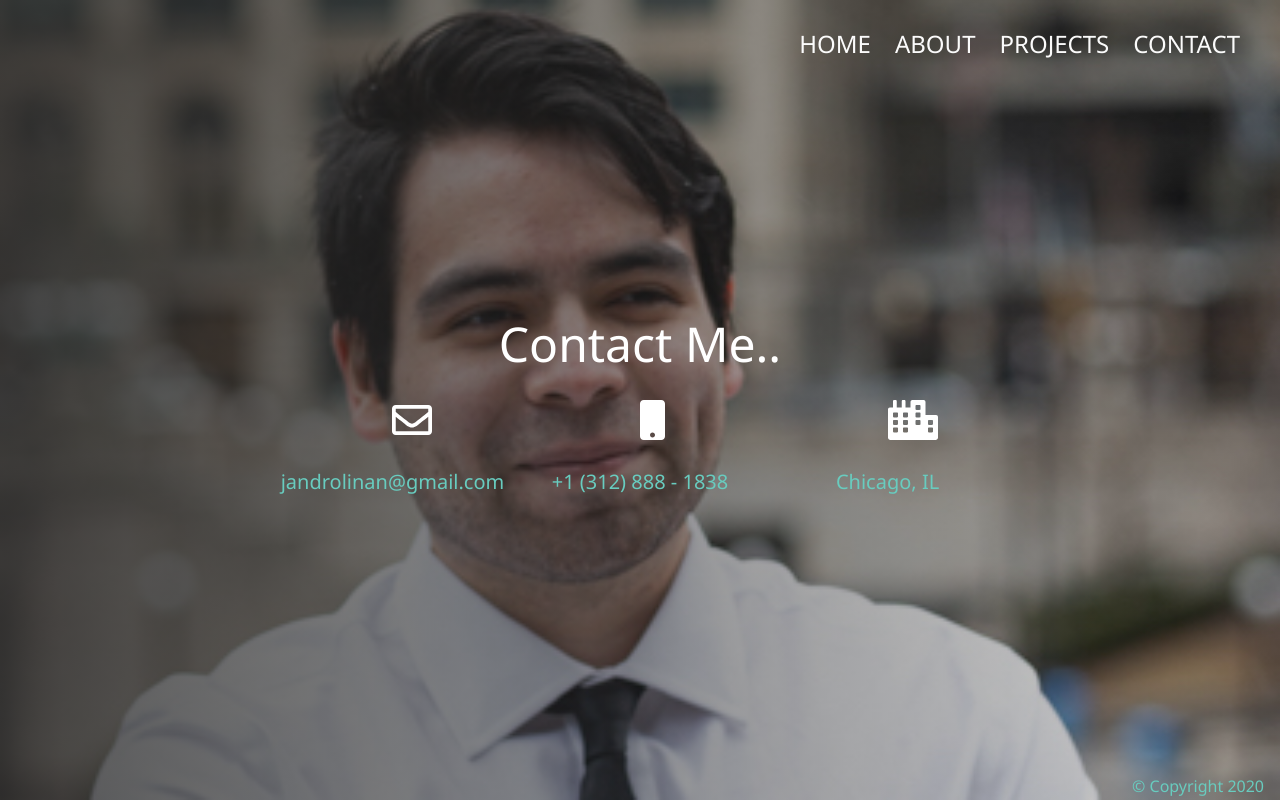
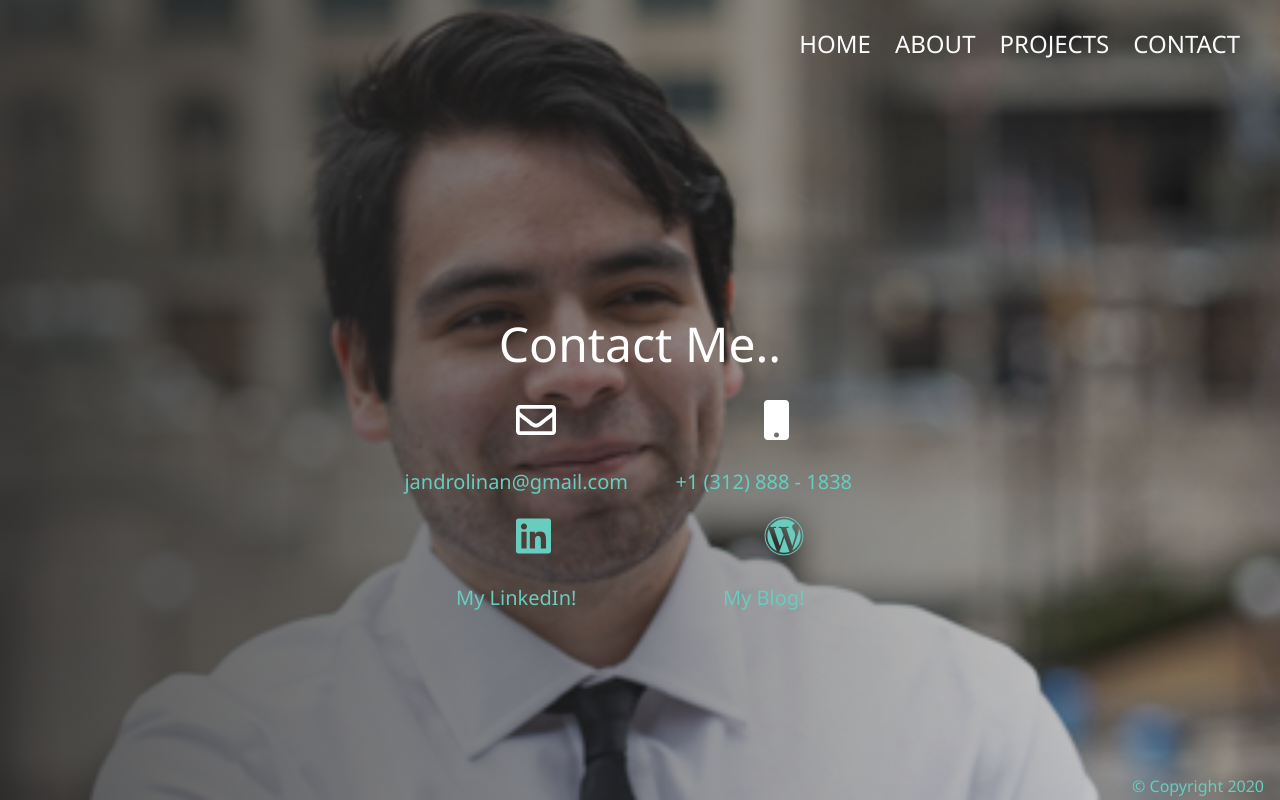
Before and after one commit to alinan-vn/react-portfolio, a React (Create React App) app: page /contact in a window 1280 px wide. Built offline with nearby package versions, Linux system fonts and the light colour scheme.

Commit message:
added linkedin and blog links to contacts. Updated responsiveness of contact comp

```diff
--- a/src/components/contact/index.js
+++ b/src/components/contact/index.js
@@ -1,9 +1,9 @@
 import React from 'react';
 import Footer from '../global/footer/index';
 import { FontAwesomeIcon } from '@fortawesome/react-fontawesome';
-import { faLinkedin } from '@fortawesome/free-brands-svg-icons';
-import { faEnvelope,  } from '@fortawesome/free-regular-svg-icons';
-import { faMobile, faCity } from '@fortawesome/free-solid-svg-icons'
+import { faLinkedin, faWordpress } from '@fortawesome/free-brands-svg-icons';
+import { faEnvelope } from '@fortawesome/free-regular-svg-icons';
+import { faMobile } from '@fortawesome/free-solid-svg-icons'
 
 class Contact extends React.Component {
     render(){
@@ -21,8 +21,16 @@ class Contact extends React.Component {
                         <div className="contact__text">+1 (312) 888 - 1838</div>
                     </div>
                     <div>
-                        <FontAwesomeIcon className='contact__item' icon={faCity} />
-                        <div className="contact__text">Chicago, IL</div>
+                        <a href='https://www.linkedin.com/in/alejandro-linan-b4a146166/' target='_blank'>
+                            <FontAwesomeIcon className='contact__item social-icon' icon={faLinkedin} />
+                        </a>
+                        <div className="contact__text">My LinkedIn!</div>
+                    </div>
+                    <div>
+                        <a href='https://wordpress.com/home/alejandrolinan.home.blog' target='_blank'>
+                            <FontAwesomeIcon className='contact__item social-icon' icon={faWordpress} />
+                        </a>
+                        <div className="contact__text">My Blog!</div>
                     </div>
                 </div>
 
--- a/src/scss/_about.scss
+++ b/src/scss/_about.scss
@@ -61,11 +61,6 @@
         }
     }
 
-    .social-icons {
-        display: flex;
-        flex-direction: column;
-    }
-
     footer {
         transform:
             rotate(90deg)
--- a/src/scss/_contact.scss
+++ b/src/scss/_contact.scss
@@ -1,6 +1,6 @@
 .contact {
     height: 100%;
-    padding-top: 40vh;
+    padding-top: 15vh;
     overflow: hidden;
     display: flex;
     flex-direction: column;
@@ -41,8 +41,7 @@
 
 
 
-.social-icons {
-    font-size: 2.5rem;
+.social-icon {
     color: $secondary-color;
     @include transition-ease;
 
--- a/src/scss/_projects.scss
+++ b/src/scss/_projects.scss
@@ -92,11 +92,6 @@
         font-size: 2rem;
     }
 
-    .social-icons {
-        display: flex;
-        flex-direction: column;
-    }
-
     footer {
         transform:
             rotate(90deg)
--- a/src/scss/_responsive.scss
+++ b/src/scss/_responsive.scss
@@ -55,10 +55,13 @@
         }
     }
 
-    .contact__list {
-        grid-template-columns: repeat(2, 1fr);
+    .contact {
+        padding-top: 30vh;
+
+        &__list {
+            grid-template-columns: repeat(2, 1fr);
+        }
     }
-
 }
 
 @include media-lg {
@@ -68,9 +71,9 @@
         }
     }
 
-    .contact__list {
-        grid-template-columns: repeat(3, 1fr);
-    }
+    // .contact__list {
+    //     grid-template-columns: repeat(3, 1fr);
+    // }
 
     .home {
         background:
@@ -100,6 +103,10 @@
             rgba($primary-color, 0.2)
         ),
         url($bg-two) center top;
+    }
+
+    .contact {
+        padding-top: 40vh;
     }
 }
 
```
